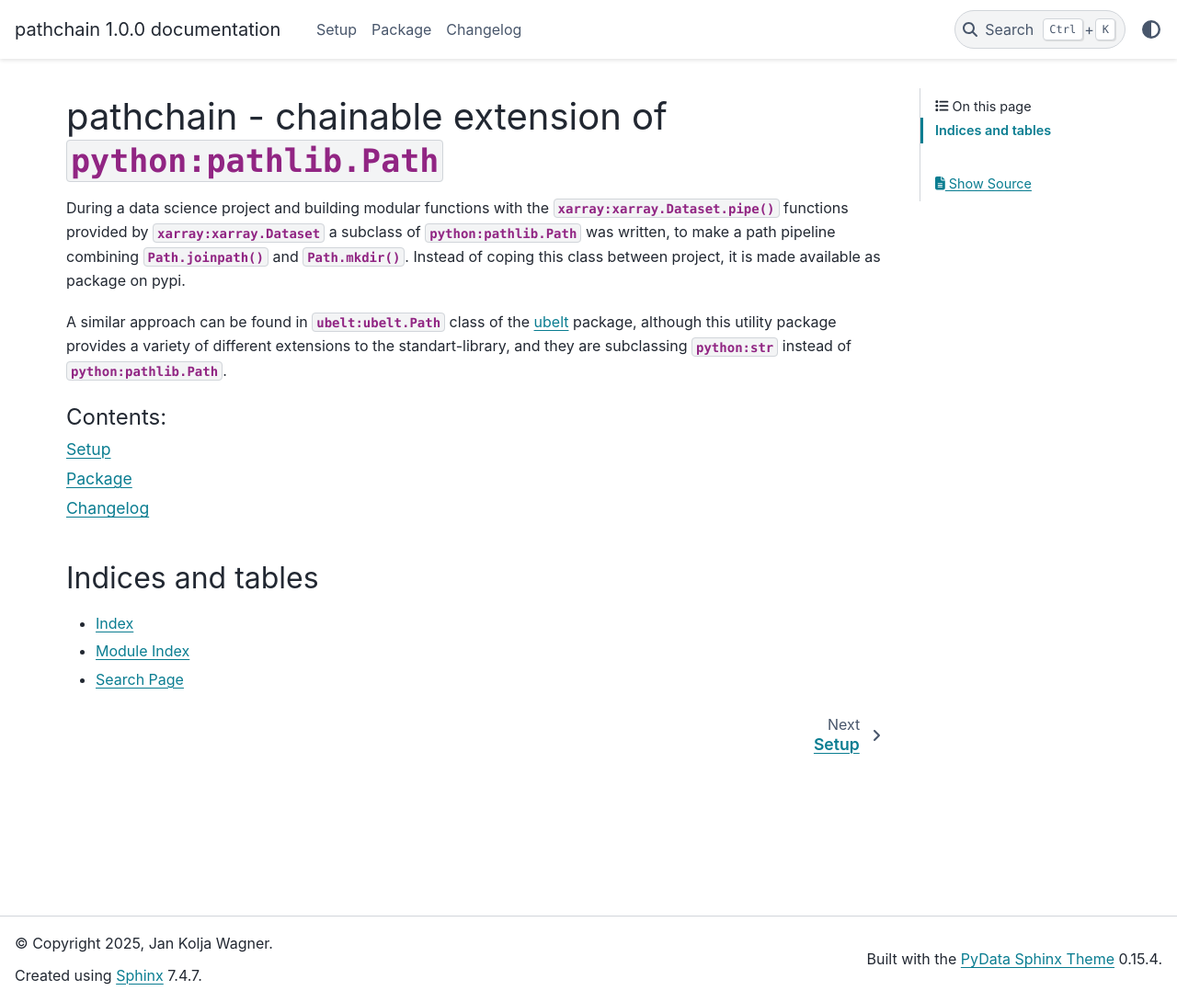
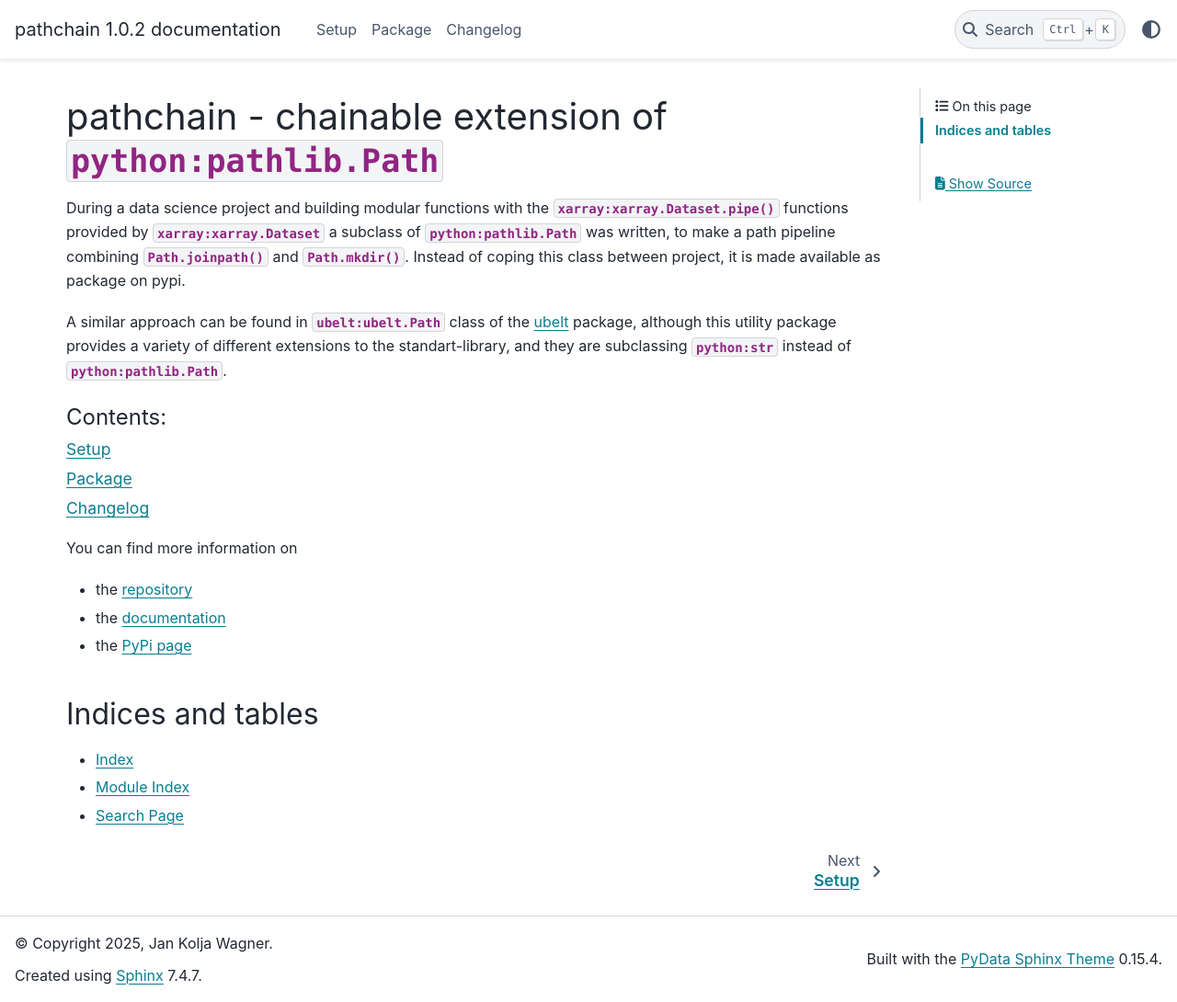
Before and after one commit to kolja-wagner/python-pathchain, a Sphinx documentation site: the page built from docs/source/index.rst, in a window 1280 px wide and 1090 px high. Shown: the whole window at 92% size. Built offline with Sphinx 7.4.7 and the PyData theme 0.15.4, drawn with Linux system fonts in a browser that asks for light colours.

```diff
--- a/docs/source/index.rst
+++ b/docs/source/index.rst
@@ -24,6 +24,11 @@ and they are subclassing :py:class:`python:str` instead of :py:class:`python:pat
    package
    changelog
 
+You can find more information on
+
+* the `repository <https://github.com/kolja-wagner/python-pathchain>`_
+* the `documentation <https://python-pathchain.readthedocs.io/en/latest/>`_
+* the `PyPi page <https://pypi.org/project/pathchain/>`_
 
 Indices and tables
 ------------------
--- a/docs/source/setup.rst
+++ b/docs/source/setup.rst
@@ -15,12 +15,12 @@ Develop
 
 * Clone the repository (HTTPS) ::
 
-   git clone https://github.com/kolja-wagner/pathchain.git
+   git clone https://github.com/kolja-wagner/python-pathchain.git
 
 
 * Clone the repository (SSH) ::
 
-   git clone git@github.com/kolja-wagner/pathchain.git
+   git clone git@github.com/kolja-wagner/python-pathchain.git
 
 
 * Install dependencies ::
--- a/src/pathchain/__init__.py
+++ b/src/pathchain/__init__.py
@@ -1,4 +1,4 @@
 # -*- coding: utf-8 -*-
-__version__ = "1.0.0"
+__version__ = "1.0.2"
 
 from .path import Path
```
Also changed, not shown: Readme.md (+5 -5 lines), pyproject.toml (+4 -3 lines).
